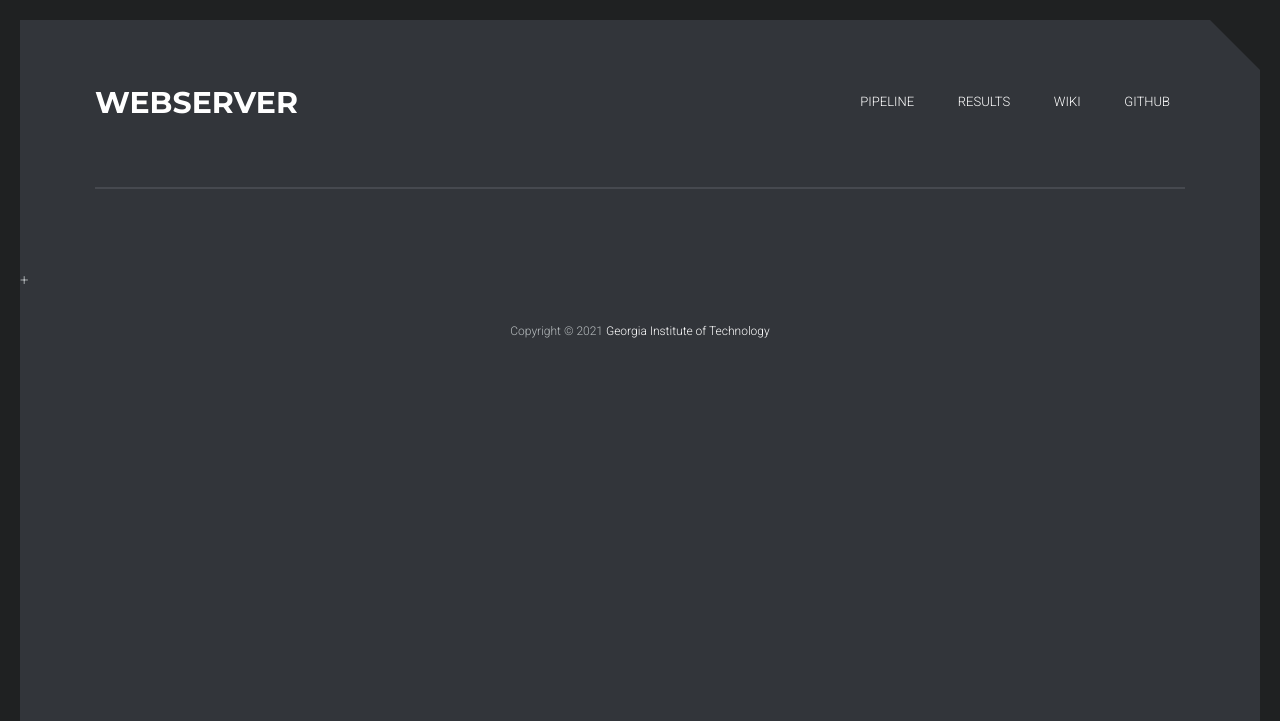
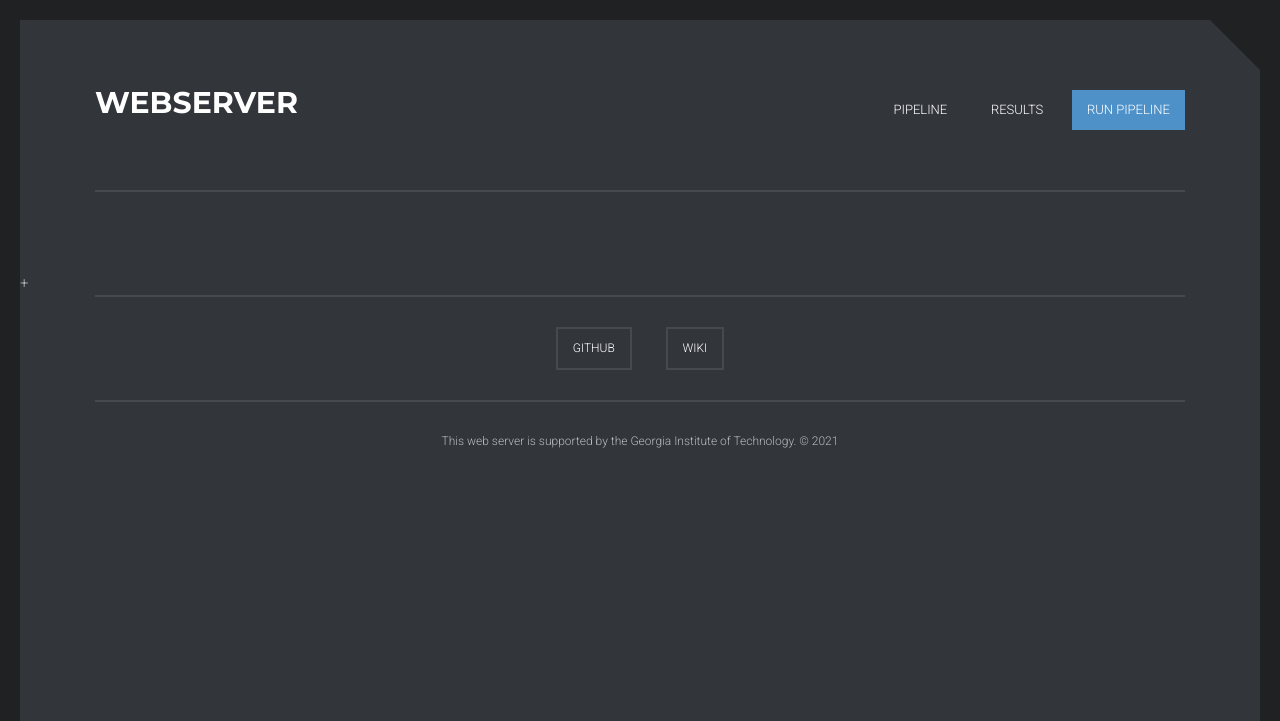
Before and after one commit to taylorSci/BIOL-7210_Predictive-web-server, a Django app: page /fbp/terms/ in a window 1280 px wide. Shown: the top 721 px of the page. Run offline with Django 3.2, Linux system fonts and the light colour scheme; some libraries are stand-ins or nearby versions.

Commit message:
Added dropdown button functionality

```diff
--- a/django/foodbornePathogen/static/foodbornePathogen/css/templatemo_style.css
+++ b/django/foodbornePathogen/static/foodbornePathogen/css/templatemo_style.css
@@ -157,6 +157,53 @@ ul.main-menu li a.active {
     background: #4e91c9;
     color: #fff;
 }
+
+/* Dropdown Button */
+.dropbtn {
+  background-color: #4e91c9;
+  color: white;
+  border: none;
+  cursor: pointer;
+  padding: 10px 15px;
+  font-size: 13px;
+  font-weight: 300;
+  text-transform: uppercase;
+}
+
+/* Dropdown button on hover & focus */
+.dropbtn:hover, .dropbtn:focus {
+  background-color: #2980B9;
+}
+
+/* The container <div> - needed to position the dropdown content */
+.dropdown {
+  position: relative;
+  display: inline-block;
+}
+
+/* Dropdown Content (Hidden by Default) */
+.dropdown-content {
+  display: none;
+  position: absolute;
+  background-color: #4e91c9;
+  min-width: 160px;
+  box-shadow: 0px 8px 16px 0px rgba(0,0,0,0.2);
+  z-index: 1;
+}
+
+/* Links inside the dropdown */
+.dropdown-content a {
+  color: white;
+  padding: 12px 16px;
+  text-decoration: none;
+  display: block;
+}
+
+/* Change color of dropdown links on hover */
+.dropdown-content a:hover {background-color: #ddd}
+
+/* Show the dropdown menu (use JS to add this class to the .dropdown-content container when the user clicks on the dropdown button) */
+show {display:block;}
 
 @media screen and (max-width: 992px) {
     ul.main-menu {
--- a/django/foodbornePathogen/static/foodbornePathogen/js/templatemo_custom.js
+++ b/django/foodbornePathogen/static/foodbornePathogen/js/templatemo_custom.js
@@ -1,3 +1,23 @@
+/* When the user clicks on the button,
+toggle between hiding and showing the dropdown content */
+function myFunction() {
+  	document.getElementById("myDropdown").classList.toggle("show");
+}
+
+// Close the dropdown menu if the user clicks outside of it
+window.onclick = function(event) {
+  	if (!event.target.matches('.dropbtn')) {
+    		var dropdowns = document.getElementsByClassName("dropdown-content");
+    		var i;
+    		for (i = 0; i < dropdowns.length; i++) {
+      			var openDropdown = dropdowns[i];
+      			if (openDropdown.classList.contains('show')) {
+        			openDropdown.classList.remove('show');
+      			}
+    		}
+  	}
+}
+
 jQuery(document).ready(function($) {
 
 	$(".main-menu a").click(function(){
--- a/django/foodbornePathogen/templates/foodbornePathogen/base.html
+++ b/django/foodbornePathogen/templates/foodbornePathogen/base.html
@@ -31,16 +31,32 @@ http://www.templatemo.com/preview/templatemo_421_raleway
 						<ul class="main-menu">
 							<li><a class="show-1 Pipeline" href="options.html">Pipeline</a></li>
 							<li><a class="show-2 Results" href="results.html">Results</a></li>
-							<li><a class="show-3 Wiki" href="https://compgenomics2021.biosci.gatech.edu/Team_I_Webserver">Wiki</a></li>
-							<li><a class="show-4 Github" href="https://github.gatech.edu/comgenomics2021/Team1-WebServer">Github</a></li>
+							<li><div class="dropdown">
+                                                        	<button onclick="myFunction()" class="dropbtn">Run Pipeline</button>
+  								<div id="myDropdown" class="dropdown-content">
+    									<a href="#">Full Pipeline</a>
+    									<a href="#">Genome Assembly</a>
+    									<a href="#">Gene Prediction</a>
+    									<a href="#">Functional Annotation</a>
+    									<a href="#">Comparative Genomics</a>
+  								</div>
+							</div></li>
 						</ul>
 					</nav>
 					<nav class="main-navigation menu-responsive hidden-md hidden-lg">
 						<ul class="main-menu">
 							<li><a class="show-1 Pipeline" href="options.html">Pipeline</a></li>
 							<li><a class="show-2 Results" href="results.html">Results</a></li>
-							<li><a class="show-3 Wiki" href="https://compgenomics2021.biosci.gatech.edu/Team_I_Webserver">Wiki</a></li>
-							<li><a class="show-4 Github" href="https://github.gatech.edu/comgenomics2021/Team1-WebServer">Github</a></li>
+							<li><div class="dropdown">
+                                                        	<button onclick="myFunction()" class="dropbtn">Run Pipeline</button>
+  								<div id="myDropdown" class="dropdown-content">
+    									<a href="#">Full Pipeline</a>
+    									<a href="#">Genome Assembly</a>
+    									<a href="#">Gene Prediction</a>
+    									<a href="#">Functional Annotation</a>
+    									<a href="#">Comparative Genomics</a>
+  								</div>
+							</div></li>
 						</ul>
 					</nav>
 				</div>
@@ -50,8 +66,18 @@ http://www.templatemo.com/preview/templatemo_421_raleway
 
 	<footer class="site-footer container text-center">
 		<div class="row">
+			<div class="col-md-12">
+				<div class="main-footer">
+					<ul class="social">
+						<li><a href="https://github.gatech.edu/comgenomics2021/Team1-WebServer">GitHub</a></li>
+						<li><a href="https://compgenomics2021.biosci.gatech.edu/Team_I_Webserver">Wiki</a></li>
+					</ul>
+				</div>
+			</div>
+		</div>
+		<div class="row">
 			<div class="col-md-12 copyright">
-				<p>Copyright &copy; 2021 <a href="#">Georgia Institute of Technology</a></p>
+				<p>This web server is supported by the Georgia Institute of Technology. &copy; 2021</a></p>
 			</div>
 		</div>
 	</footer>
@@ -63,7 +89,7 @@ http://www.templatemo.com/preview/templatemo_421_raleway
 	<span class="shape-1"></span>
 	<span class="shape-2"></span>
 
-	<script src="js/jquery.min.js"></script>
-	<script src="js/templatemo_custom.js"></script>
+	<script src="../../static/foodbornePathogen/js/jquery.min.js"></script>
+	<script src="../../static/foodbornePathogen/js/templatemo_custom.js"></script>
 </body>
 </html>
```
